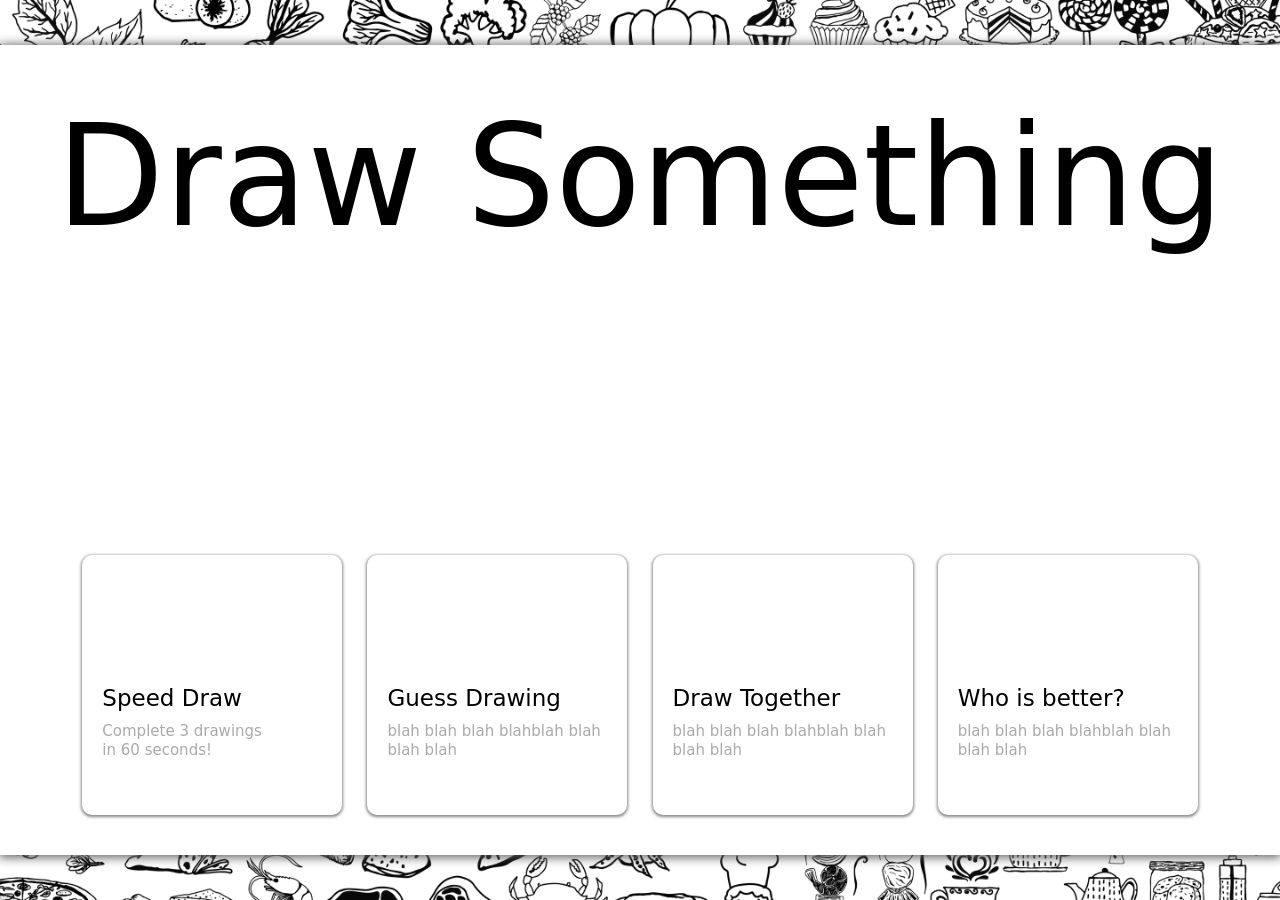
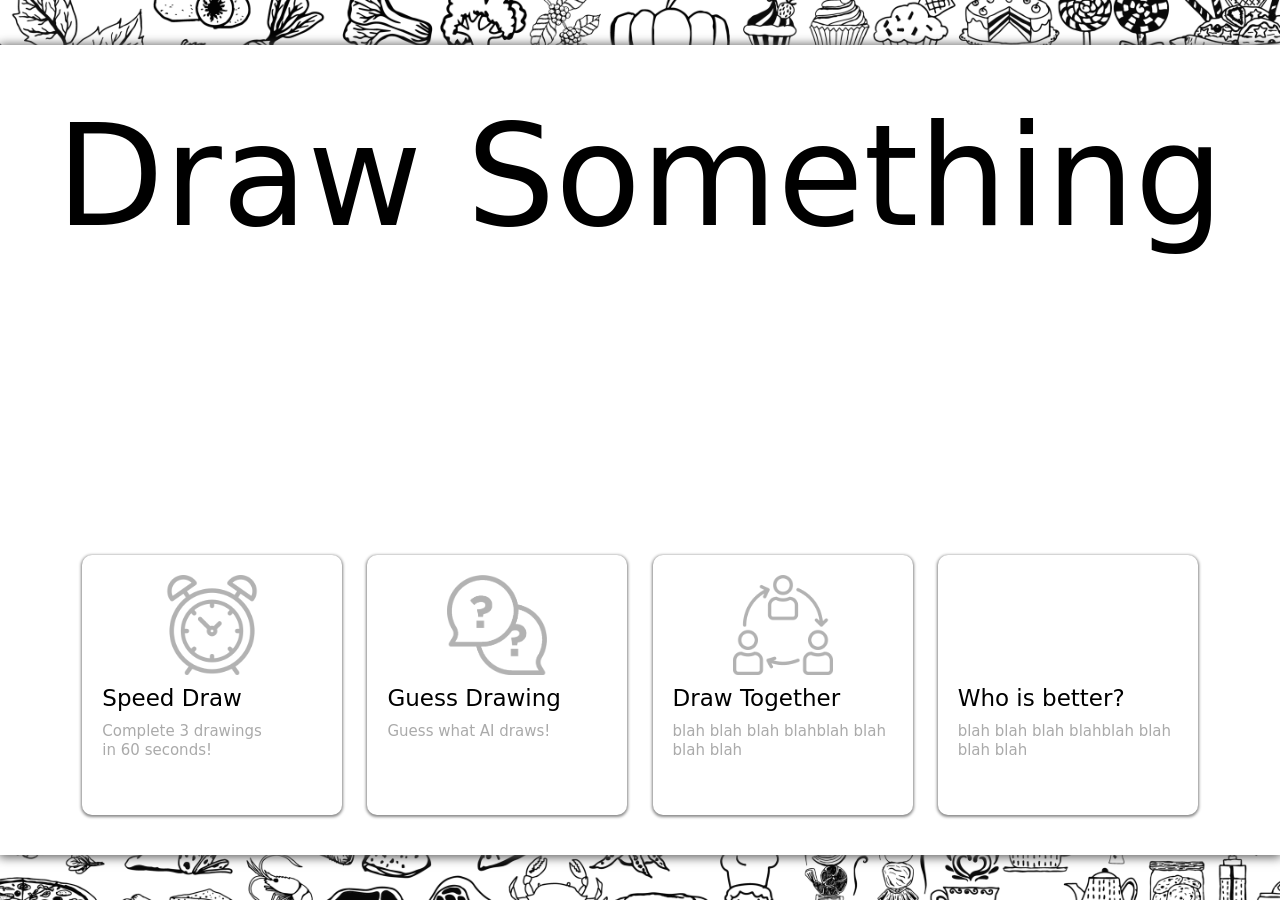
Before and after one commit to lezakkaz/DrawSomething, a Flask app: page / in a window 1280 px wide. Run offline with Flask 2, Linux system fonts and the light colour scheme.

Commit message:
Game logo image added

```diff
--- a/static/css/game.css
+++ b/static/css/game.css
@@ -112,6 +112,19 @@ body,html{
 .active:hover {
     cursor: pointer;
     box-shadow: 0px 1px 13px 1px #333;
+}
+.game-image-wrapper {
+    position: absolute;
+    margin: auto;
+    left: 0;
+    right: 0;
+    height: 50%;
+    padding: 20px;
+}
+.game-image-wrapper img {
+    width: 100px;
+    height: 100px;
+    opacity: 0.3;
 }
 .text-wrapper {
     position: absolute;
--- a/templates/index.html
+++ b/templates/index.html
@@ -14,6 +14,9 @@
             <!-- TODO :: Text paragraph area -->
             <div class="select-box-wrapper">
                 <div class="select-game active">
+                    <div class="game-image-wrapper">
+                        <img src="../static/resource/alarm-clock.png" alt="">
+                    </div>
                     <div class="text-wrapper">
                         <div class="game-header">
                             <span>Speed Draw</span>
@@ -24,16 +27,22 @@
                     </div>
                 </div>
                 <div class="select-game active">
+                    <div class="game-image-wrapper">
+                        <img src="../static/resource/question.png" alt="">
+                    </div>
                     <div class="text-wrapper">
                         <div class="game-header">
                             <span>Guess Drawing</span>
                         </div>
                         <div class="game-description">
-                            <span>blah blah blah blahblah blah blah blah</span>
+                            <span>Guess what AI draws!</span>
                         </div>
                     </div>
                 </div>
                 <div class="select-game comming-soon">
+                    <div class="game-image-wrapper">
+                        <img src="../static/resource/collaboration.png" alt="">
+                    </div>
                     <div class="text-wrapper">
                         <div class="game-header">
                             <span>Draw Together</span>
```
